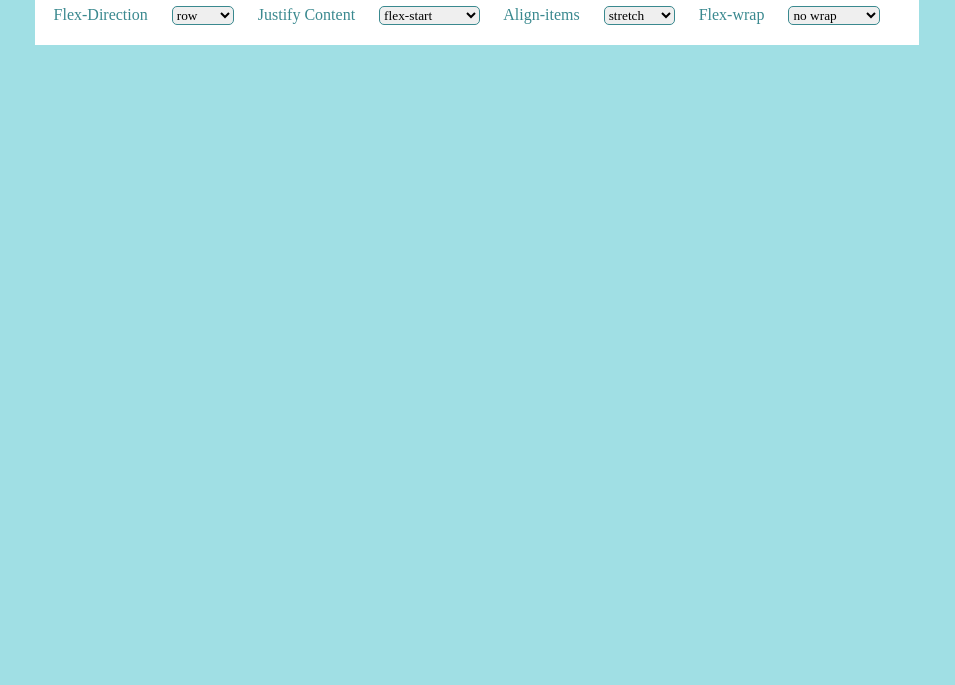
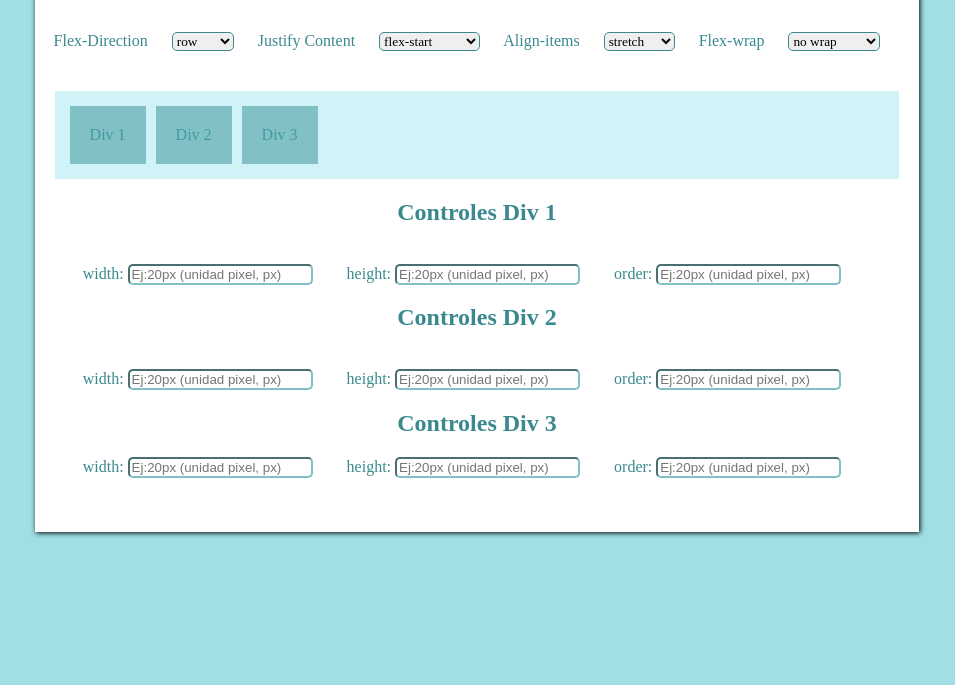
Before and after one commit to LCA675/HLC_T3, a plain HTML site: page A2/index.html in a window 1280 px wide. Shown: the part 115-800 px from the top of the page, without its empty margins (163-1118 px from the left). Drawn offline with Linux system fonts and the light colour scheme.

Commit message:
mi sufrimiento terminó

```diff
--- a/A2/css.css
+++ b/A2/css.css
@@ -4,11 +4,13 @@ body {
     color: rgb(58, 137, 143);
     margin: 20;
     text-align: center;
+
 }
 .cuerpo {
     background-color: white;
-    margin: 0 auto;
+    margin: 1px auto;
     width: 70%;
+    box-shadow: 1px 1px 5px black;
 }
 h1 {
     text-align: center;
@@ -19,18 +21,31 @@ h1 {
 form {
     justify-content: space-around;
 }
-/* label {
-    color: rgb(58, 137, 143) ;
-    justify-content: space-between;
-    text-align: center;
-    border-color:  rgb(58, 137, 143);
-} */
 select {
     font-family: Comic;
     margin: 20px;
     border-color:rgb(58, 137, 143) ;
     border-radius: 5px;
-}
-.div1 {
 
 }
+.container {
+    display: flex;
+    background-color: rgb(208, 243, 247);
+    padding: 10px;
+    color: rgb(68, 154, 161);
+    margin: 20px
+}
+.item {
+    background-color: rgb(129, 193, 197);
+    margin: 5px;
+    padding: 20px;
+    text-align : center;
+    transition-duration: 0.2s;
+}
+input {
+    border-color:  rgb(129, 193, 197);
+    border-radius: 5px;
+    justify-content: space-between;
+    margin-right: 30px;
+
+}
--- a/A2/index.html
+++ b/A2/index.html
@@ -8,60 +8,74 @@
 </head>
 <body>
     <div class="cuerpo">
+        <br>
         <h1>Flexbox Display</h1>
-            <form id="Formulario">
+            <form id="flexForm">
                 <label for="flexDirection">Flex-Direction</label>
                 <select  name="flexDirection" id="flexDirection">
-                    <option value="">row</option>
-                    <option value="">column</option>
+                    <option value="row">row</option>
+                    <option value="column">column</option>
                 </select>
                 <label for="justifyContent">Justify Content</label>
                 <select name="justifyContent" id="justifyContent">
-                    <option value="">flex-start</option>
-                    <option value="">space-evenly</option>
-                    <option value="">space-around</option>
-                    <option value="">space-between</option>
-                    <option value="">flex-end</option>
-                    <option value="">center</option>
+                    <option value="flex-start">flex-start</option>
+                    <option value="space-evenly">space-evenly</option>
+                    <option value="space-around">space-around</option>
+                    <option value="space-between">space-between</option>
+                    <option value="flex-end">flex-end</option>
+                    <option value="center">center</option>
                 </select>
                 <label for="alignItems">Align-items</label>
                 <select name="alignItems" id="alignItems">
-                    <option value="">stretch</option>
-                    <option value="">flex-start</option>
-                    <option value="">flex-end</option>
-                    <option value="">center</option>
-                    <option value="">baseline</option>
+                    <option value="stretch">stretch</option>
+                    <option value="flex-start">flex-start</option>
+                    <option value="flex-end">flex-end</option>
+                    <option value="center">center</option>
+                    <option value="baseline">baseline</option>
                 </select>
                 <label for="flexWrap">Flex-wrap</label>
                 <select name="flexWrap" id="flexWrap">
-                    <option value="">no wrap</option>
-                    <option value="">wrap-reverse</option>
-                    <option value="">wrap</option>
+                    <option value="nowrap">no wrap</option>
+                    <option value="wrap-reverse">wrap-reverse</option>
+                    <option value="wrap">wrap</option>
                 </select>
+            </form>
 
-                <div class="div1"></div>
-        </form>
+                <div class="container" id="flexContainer">
+                    <div class="item" id="item1">Div 1</div>
+                    <div class="item" id="item2">Div 2</div>
+                    <div class="item" id="item3">Div 3</div>
+                </div>
+
+                <div >
+                    <h2>Controles Div 1</h2> <br>
+                    <label for="width1">width:</label>
+                        <input type="text" id="width1" placeholder="Ej:20px (unidad pixel, px)">
+                    <label for="height1">height:</label>
+                        <input type="text" id="height1" placeholder="Ej:20px (unidad pixel, px)">
+                    <label for="order1">order:</label>
+                        <input type="number" id="order1" placeholder="Ej:20px (unidad pixel, px)">
+                </div>
+                <div>
+                    <h2>Controles Div 2</h2><br>
+                    <label for="width2">width:</label>
+                        <input type="text" id="width2" placeholder="Ej:20px (unidad pixel, px)">
+                    <label for="height2">height:</label>
+                        <input type="text" id="height2" placeholder="Ej:20px (unidad pixel, px)">
+                    <label for="order2">order:</label>
+                        <input type="number" id="order2" placeholder="Ej:20px (unidad pixel, px)">
+                </div>
+                <div>
+                    <h2>Controles Div 3</h2>
+                    <label for="width3">width:</label>
+                        <input type="text" id="width3" placeholder="Ej:20px (unidad pixel, px)">
+                    <label for="height3">height:</label>
+                        <input type="text" id="height3" placeholder="Ej:20px (unidad pixel, px)">
+                    <label for="order3">order:</label>
+                        <input type="number" id="order3" placeholder="Ej:20px (unidad pixel, px)">
+                </div>
+                <br><br><br>
     </div>
-
-
-
-
-
-
-
-
-
-
-
-
-
-
-
-
-
-
-
-
 <script>
     const flexForm = document.getElementById('flexForm');
     const flexContainer = document.getElementById('flexContainer');
@@ -106,6 +120,5 @@
         document.getElementById(`order${i}`).addEventListener('input', applyStyles);
     }
 </script>
-
 </body>
 </html>
```
Also changed, not shown: 1 other file.
